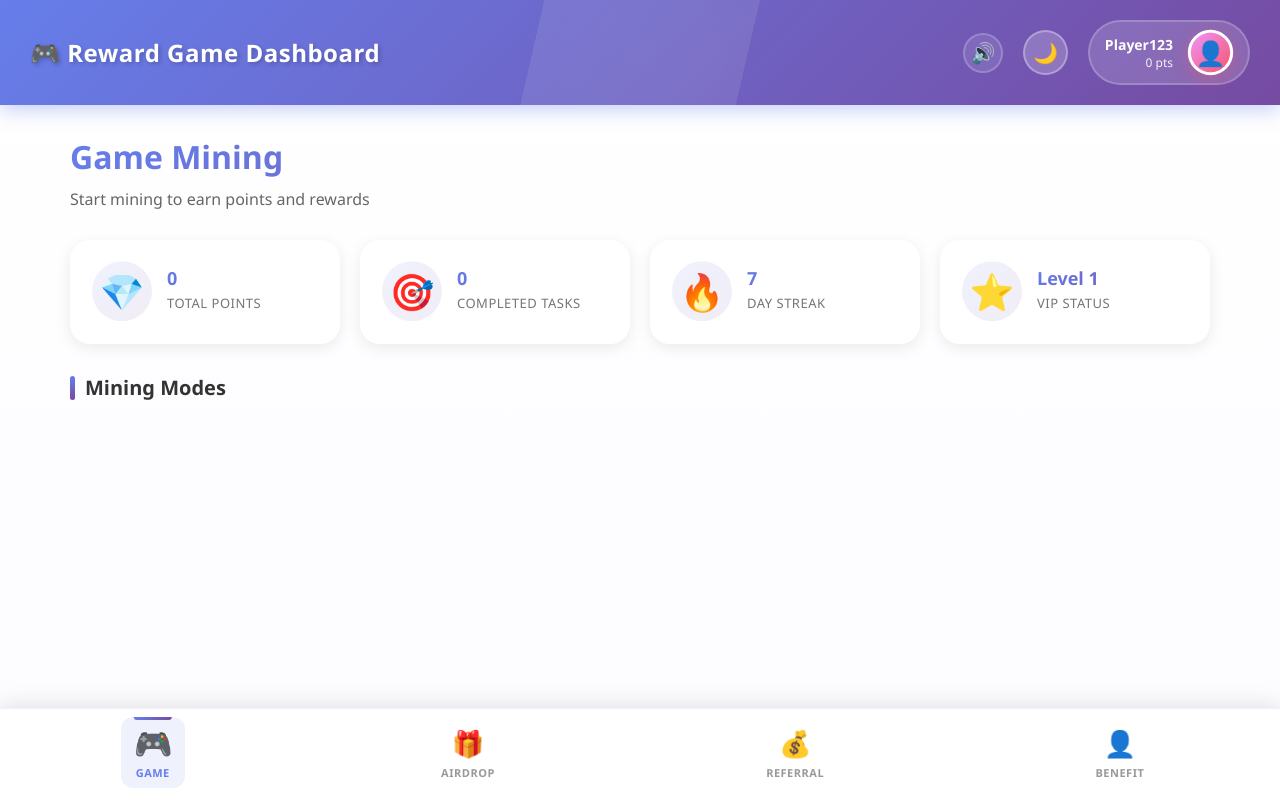
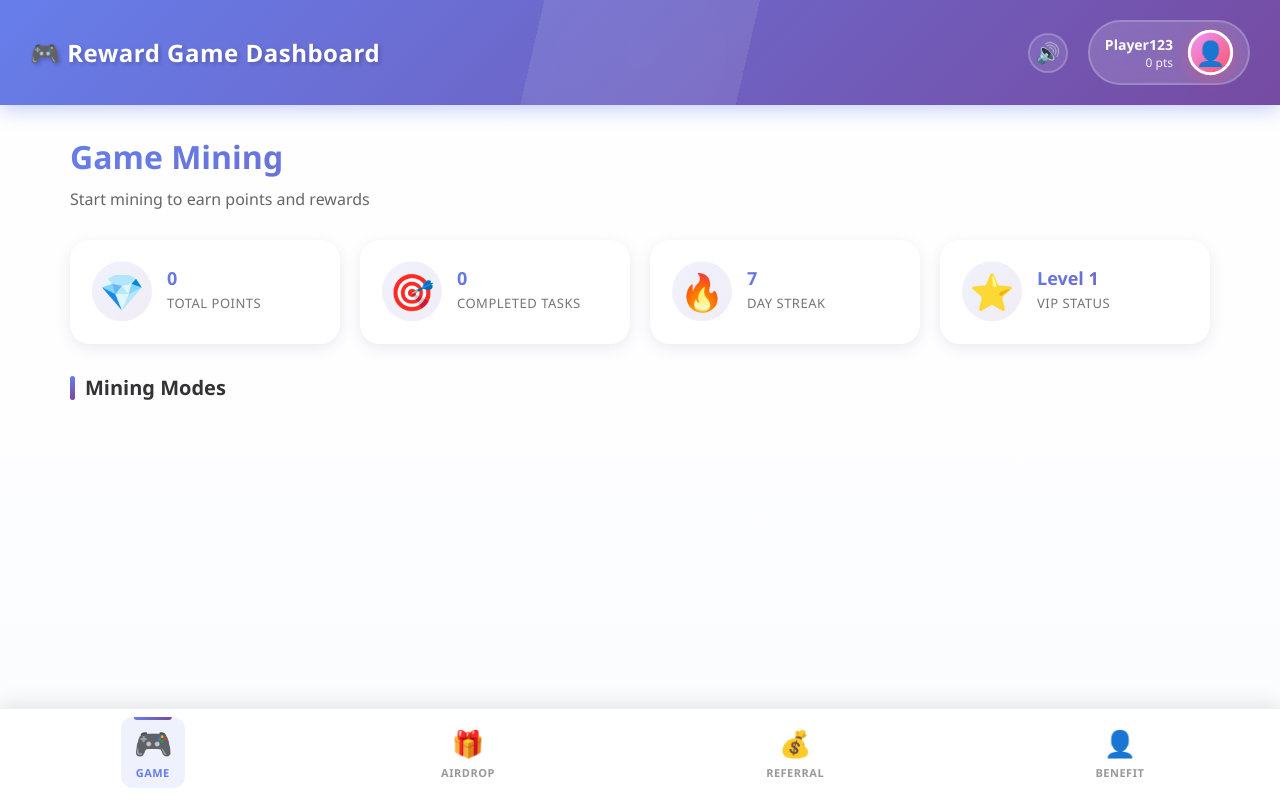
Before and after one commit to Gbothemy/ward, a React app: page / in a window 1280 px wide. Shown: the top 800 px of the page. Built offline with nearby package versions, Linux system fonts and the light colour scheme; sample sign-in values are in the browser's storage; the HTML template or start-up script is replaced by a standard one.

Commit message:
Remove dark mode completely - fix syntax errors and clean up all references

```diff
--- a/src/App.js
+++ b/src/App.js
@@ -16,7 +16,6 @@ import './App.css';
 function App() {
   const [isAuthenticated, setIsAuthenticated] = useState(false);
   const [authUser, setAuthUser] = useState(null);
-  const [darkMode, setDarkMode] = useState(false);
   const [user, setUser] = useState({
     username: 'Player123',
     userId: 'USR-98765',
@@ -43,27 +42,6 @@ function App() {
   });
 
   const [notifications, setNotifications] = useState([]);
-
-  // Load dark mode preference
-  useEffect(() => {
-    const savedDarkMode = localStorage.getItem('darkMode');
-    if (savedDarkMode === 'true') {
-      setDarkMode(true);
-      document.body.classList.add('dark-mode');
-    }
-  }, []);
-
-  // Toggle dark mode
-  const toggleDarkMode = () => {
-    const newMode = !darkMode;
-    setDarkMode(newMode);
-    localStorage.setItem('darkMode', newMode.toString());
-    if (newMode) {
-      document.body.classList.add('dark-mode');
-    } else {
-      document.body.classList.remove('dark-mode');
-    }
-  };
 
   // Check authentication on mount and restore session
   useEffect(() => {
@@ -166,7 +144,7 @@ function App() {
           <Route path="*" element={<Navigate to="/" replace />} />
         </Routes>
       ) : (
-        <Layout user={user} notifications={notifications} onLogout={handleLogout} darkMode={darkMode} toggleDarkMode={toggleDarkMode}>
+        <Layout user={user} notifications={notifications} onLogout={handleLogout}>
           <Routes>
             <Route path="/" element={<GamePage user={user} updateUser={updateUser} addNotification={addNotification} />} />
             <Route path="/game" element={<GamePage user={user} updateUser={updateUser} addNotification={addNotification} />} />
--- a/src/components/Layout.js
+++ b/src/components/Layout.js
@@ -3,7 +3,7 @@ import { Link, useLocation } from 'react-router-dom';
 import soundManager from '../utils/soundManager';
 import './Layout.css';
 
-function Layout({ children, user, notifications = [], onLogout, darkMode, toggleDarkMode }) {
+function Layout({ children, user, notifications = [], onLogout }) {
   const [menuOpen, setMenuOpen] = useState(false);
   const [soundEnabled, setSoundEnabled] = useState(soundManager.isEnabled());
   const location = useLocation();
@@ -36,9 +36,6 @@ function Layout({ children, user, notifications = [], onLogout, darkMode, toggle
           <div className="header-right">
             <button onClick={toggleSound} className="sound-toggle" title={soundEnabled ? 'Sound On' : 'Sound Off'}>
               {soundEnabled ? '🔊' : '🔇'}
-            </button>
-            <button onClick={toggleDarkMode} className="dark-mode-toggle" title={darkMode ? 'Light Mode' : 'Dark Mode'}>
-              {darkMode ? '☀️' : '🌙'}
             </button>
             <div className="user-info">
               <div className="user-details">
```
